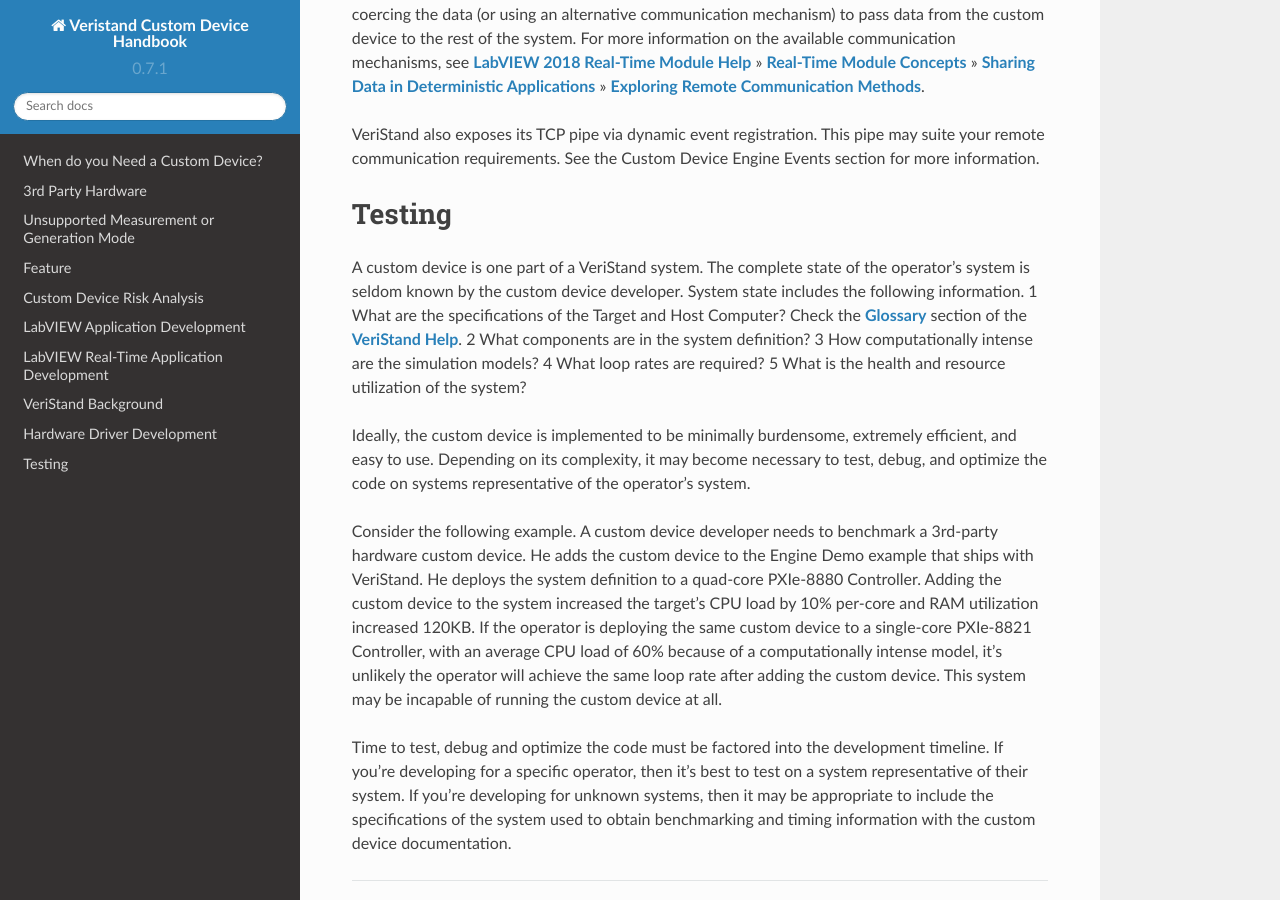
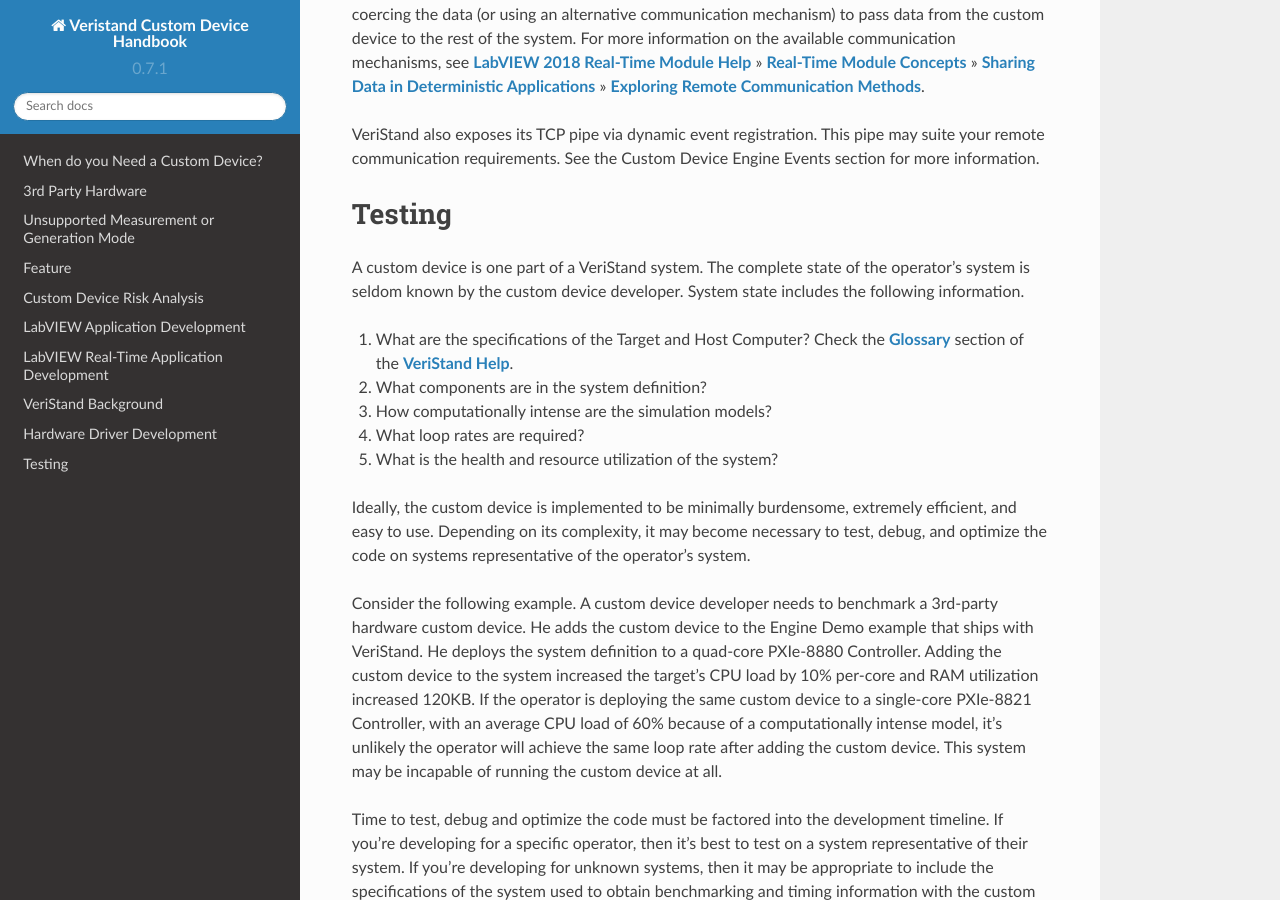
Before and after one commit to ni/niveristand-custom-device-handbook, a Sphinx documentation site: the page built from docs/When_Do_You_Need_A_Custom_Device.md, in a window 1280 px wide and 900 px high, scrolled down 3165 px. Built offline with Sphinx 7.4.7 and the Read the Docs theme 2.0.0, drawn with Linux system fonts in a browser that asks for light colours.

Commit message:
fixed small some issues

```diff
--- a/docs/When_Do_You_Need_A_Custom_Device.md
+++ b/docs/When_Do_You_Need_A_Custom_Device.md
@@ -65,12 +65,13 @@
 
 #### Testing
 
-A custom device is one part of a VeriStand system. The complete state of the operator's system is seldom known by the custom device developer. System state includes the following information.
-1 What are the specifications of the Target and Host Computer? Check the **[Glossary](https://www.ni.com/documentation/en/veristand/latest/manual/veristand-glossary/)** section of the **[VeriStand Help](https://www.ni.com/documentation/en/veristand/latest/manual/manual-overview/)**.
-2 What components are in the system definition?
-3 How computationally intense are the simulation models?
-4 What loop rates are required?
-5 What is the health and resource utilization of the system?
+A custom device is one part of a VeriStand system. The complete state of the operator's system is seldom known by the custom device developer. System state includes the following information.<br />
+
+1. What are the specifications of the Target and Host Computer? Check the **[Glossary](https://www.ni.com/documentation/en/veristand/latest/manual/veristand-glossary/)** section of the **[VeriStand Help](https://www.ni.com/documentation/en/veristand/latest/manual/manual-overview/)**.<br />
+2. What components are in the system definition?<br />
+3. How computationally intense are the simulation models?<br />
+4. What loop rates are required?<br />
+5. What is the health and resource utilization of the system?<br />
 
 Ideally, the custom device is implemented to be minimally burdensome, extremely efficient, and easy to use. Depending on its complexity, it may become necessary to test, debug, and optimize the code on systems representative of the operator’s system.
 
```
